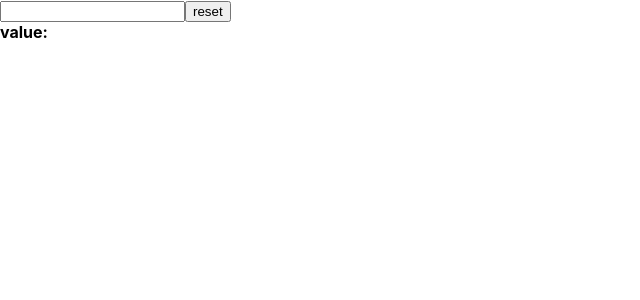
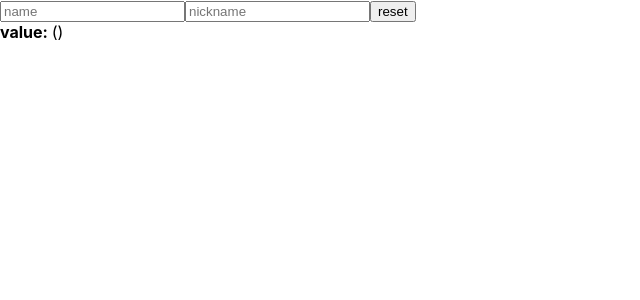
Before and after one commit to voicihojun/modernReact-with-velopert, a React (Create React App) app: page / in a window 1280 px wide. Shown: the top 300 px of the page, without its empty margins (0-640 px from the left). Built offline with nearby package versions, Linux system fonts and the light colour scheme.

Commit message:
09. Managing several input state

```diff
--- a/src/inputSample.js
+++ b/src/inputSample.js
@@ -1,21 +1,42 @@
 import React, { useState } from "react";
 
 function InputSample() {
-  const [text, setText] = useState("");
+  const [inputs, setInputs] = useState({
+    name: "",
+    nickname: "",
+  });
+
+  const { name, nickname } = inputs;
+
   const onChange = (e) => {
-    setText(e.target.value);
+    const { name, value } = e.target;
+
+    setInputs({
+      ...inputs,
+      [name]: value,
+    });
   };
 
   const onReset = () => {
-    setText("");
+    setInputs({
+      name: "",
+      nickname: "",
+    });
   };
 
   return (
     <div>
-      <input onChange={onChange} value={text} />
+      <input name="name" onChange={onChange} value={name} placeholder="name" />
+      <input
+        name="nickname"
+        onChange={onChange}
+        value={nickname}
+        placeholder="nickname"
+      />
       <button onClick={onReset}>reset</button>
       <div>
-        <b>value: {text}</b>
+        <b>value: </b>
+        {name} ({nickname})
       </div>
     </div>
   );
```
